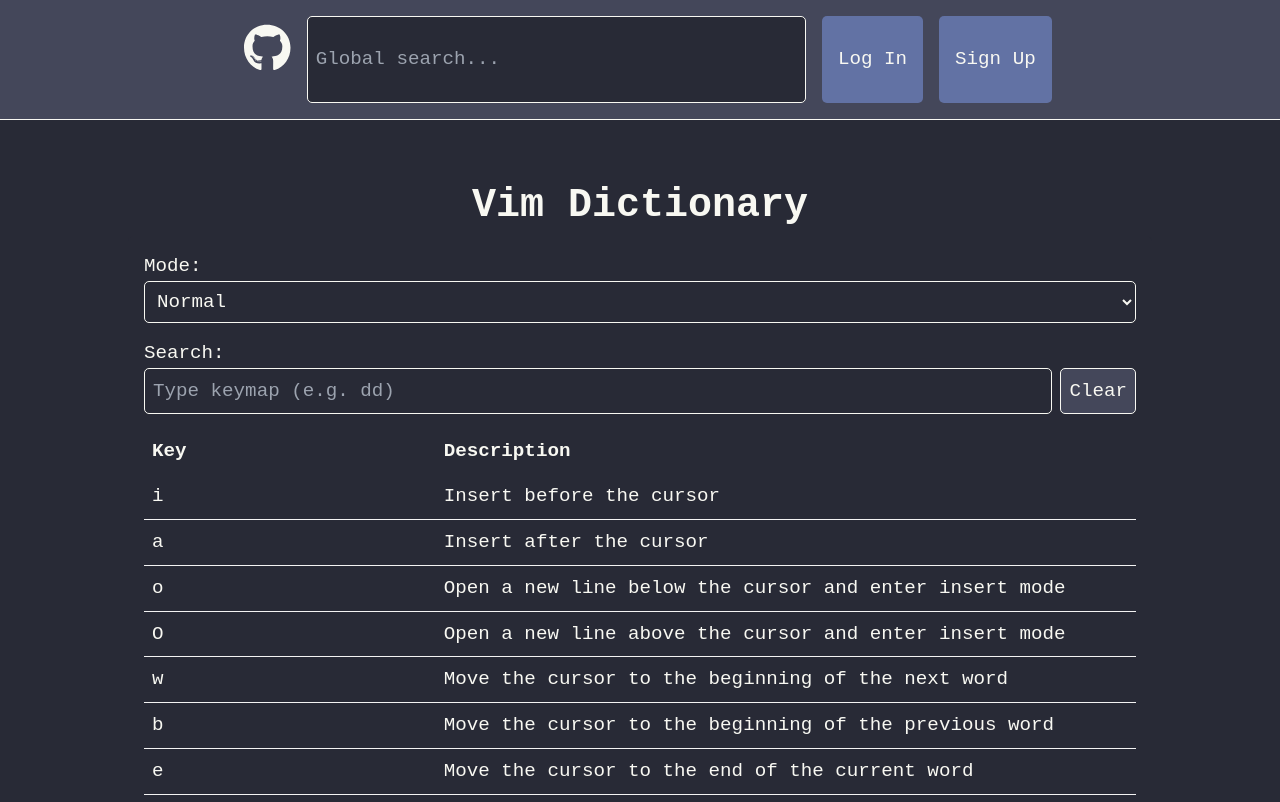
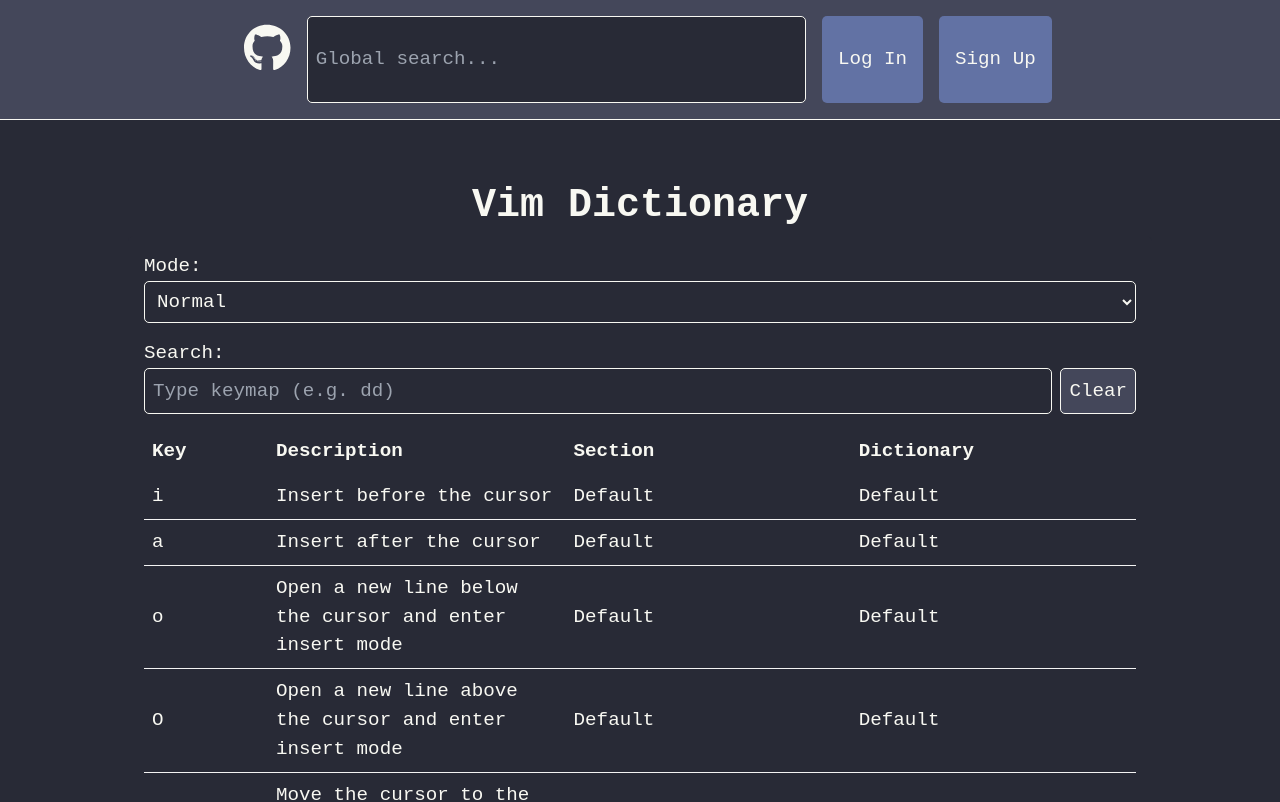
Before and after one commit to force10269/vim-dictionary, a Next.js app in the folder vim-dictionary-frontend/: page / in a window 1280 px wide. Shown: the top 802 px of the page. Built offline with nearby package versions, Linux system fonts and the light colour scheme; no server answers.

Commit message:
feat: User data integrated into the index page

```diff
--- a/vim-dictionary-frontend/src/pages/index.tsx
+++ b/vim-dictionary-frontend/src/pages/index.tsx
@@ -31,6 +31,8 @@
   key: string;
   mode: string;
   description: string;
+  section?: string;
+  dictionary?: string;
 }
 
 export default function Home() {
@@ -43,6 +45,7 @@
   const [signupModalVisible, setSignupModalVisible] = useState(false);
   const [logoutModalVisible, setLogoutModalVisible] = useState(false);
   const [entriesModalVisible, setEntriesModalVisible] = useState(false);
+  const [keyMappingData, setKeyMappingData] = useState<KeyMapping[]>([]);
 
   useEffect(() => {
     const checkToken = async () => {
@@ -52,7 +55,26 @@
         if (typeof userId === "string") {
           const userData = await getUserData(userId);
 
-          // Caching for user data should be accomplished here
+          // Combine user data with key mappings
+          const userMappings = userData.entries.map((entry) => {
+            const section = userData.sections.find(
+              (section) => section.id === entry.section_id
+            );
+            const dictionary = section
+              ? userData.dictionaries.find(
+                  (dict) => dict.id === section.dictionary_id
+                )
+              : null;
+
+            return {
+              key: entry.keymap,
+              mode: entry.mode,
+              description: entry.description,
+              section: section ? section.name : "",
+              dictionary: dictionary ? dictionary.name : "",
+            };
+          }) as KeyMapping[];
+          setKeyMappingData(userMappings);
           setUserData(userData);
           setLoggedIn(true);
         }
@@ -62,6 +84,8 @@
     };
     checkToken();
   }, [loggedIn]);
+
+  const allMappings = [...keyMappings, ...keyMappingData];
 
   const handleSearchChange = (e: ChangeEvent<HTMLInputElement>) => {
     setSearch(e.target.value);
@@ -115,7 +139,7 @@
   };
 
   const filterKeyMappings = (
-    keyMappings: KeyMapping[],
+    keyMappings: Array<KeyMapping>,
     searchTerm: string,
     mode: string
   ) => {
@@ -135,13 +159,19 @@
   };
 
   const filterGlobalSearch = (
-    keyMappings: KeyMapping[],
+    keyMappings: Array<KeyMapping>,
     globalSearch: string
   ) => {
     return keyMappings.filter((mapping) => {
       if (
         globalSearch &&
-        !mapping.description.toLowerCase().includes(globalSearch.toLowerCase())
+        !(
+          mapping.description
+            .toLowerCase()
+            .includes(globalSearch.toLowerCase()) ||
+          mapping.section?.toLowerCase().includes(globalSearch.toLowerCase()) ||
+          mapping.dictionary?.toLowerCase().includes(globalSearch.toLowerCase())
+        )
       ) {
         return false;
       }
@@ -150,7 +180,7 @@
   };
 
   const filteredMappings = (() => {
-    let result = keyMappings;
+    let result = allMappings;
 
     if (search) {
       result = filterKeyMappings(result, search, mode);
@@ -226,6 +256,8 @@
               onLogoutSuccess={() => {
                 setLoggedIn(false);
                 setLogoutModalVisible(false);
+                setKeyMappingData(keyMappings);
+                setUserData(null);
               }}
             />
             <EntriesModal
@@ -267,6 +299,8 @@
               <KeyMappingsHeaderRow>
                 <TableCell>Key</TableCell>
                 <TableCell>Description</TableCell>
+                <TableCell>Section</TableCell>
+                <TableCell>Dictionary</TableCell>
               </KeyMappingsHeaderRow>
             </thead>
             <tbody>
@@ -274,6 +308,8 @@
                 <KeyMappingsRow key={`${mapping.key}-${mapping.mode}`}>
                   <TableCell>{mapping.key}</TableCell>
                   <TableCell>{mapping.description}</TableCell>
+                  <TableCell>{mapping.section || "Default"}</TableCell>
+                  <TableCell>{mapping.dictionary || "Default"}</TableCell>
                 </KeyMappingsRow>
               ))}
             </tbody>
```
